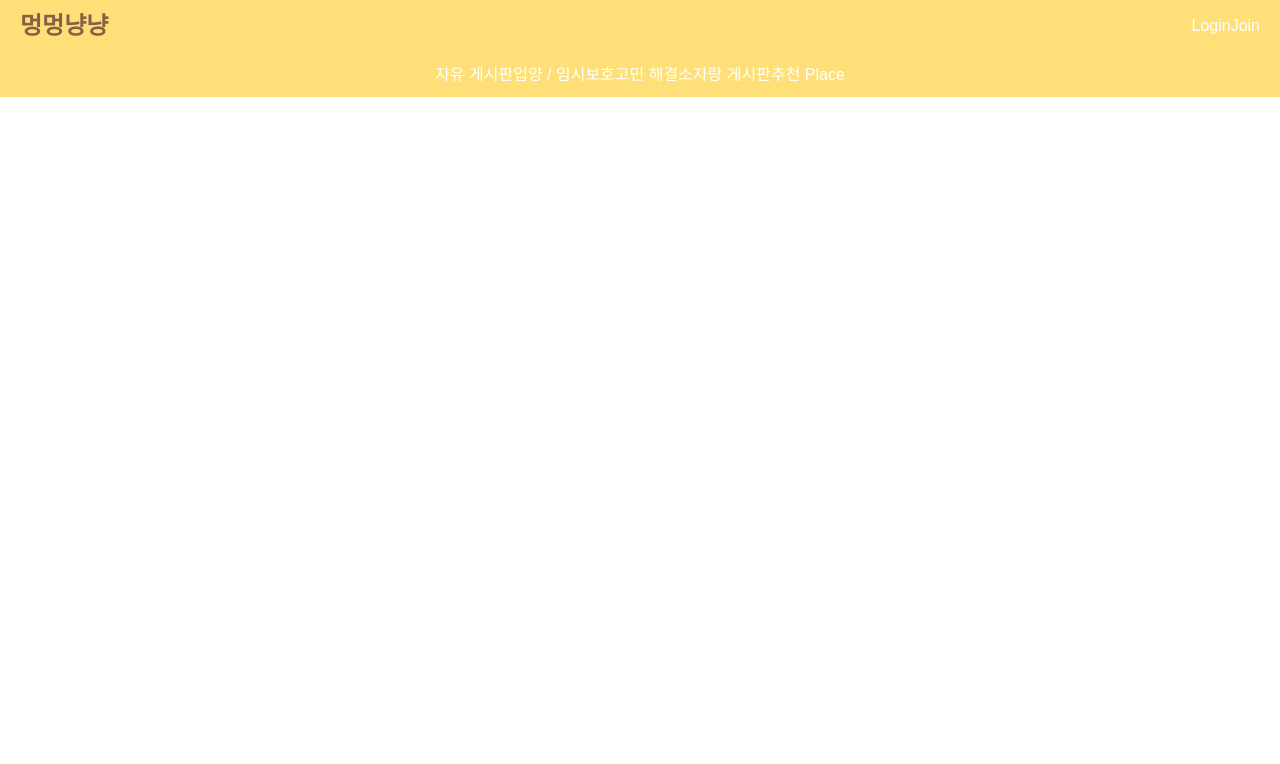
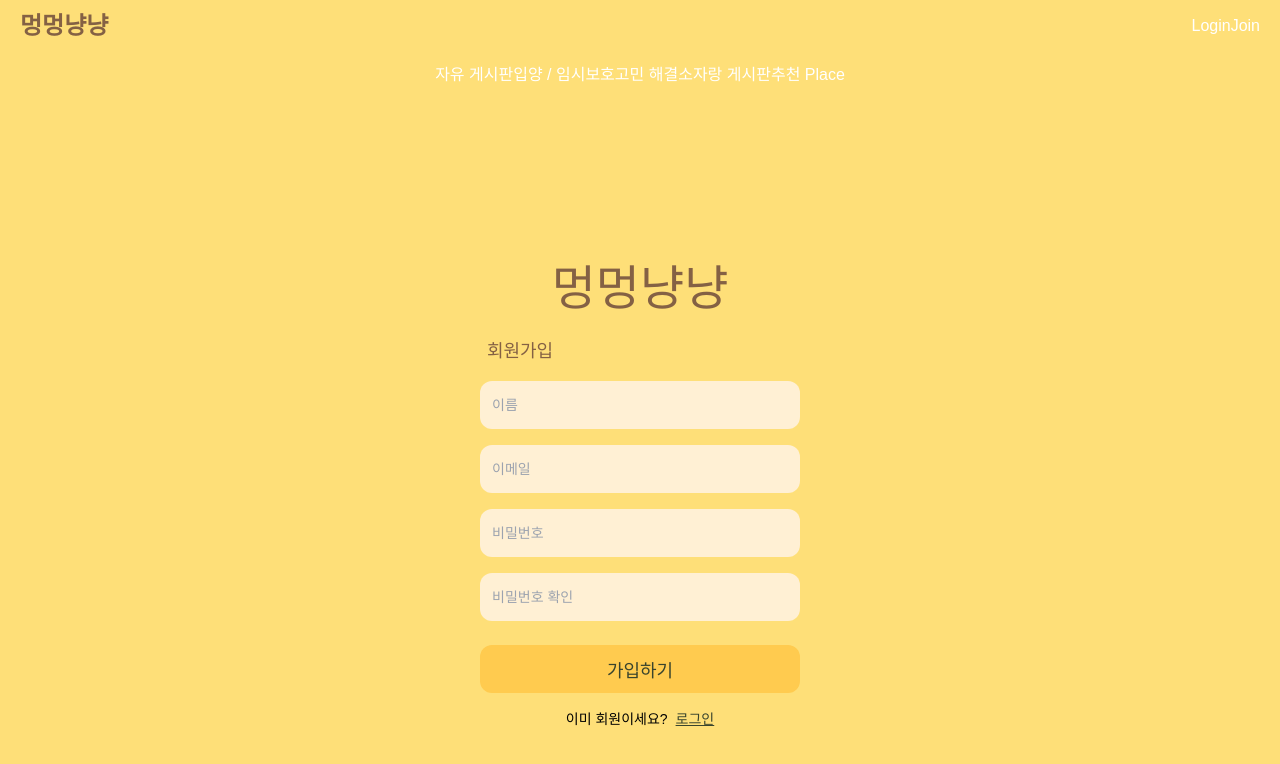
Before and after one commit to wagzag/BowWow2mew-frontend, a React (Create React App) app: page /join in a window 1280 px wide. Shown: the top 764 px of the page. Built offline with nearby package versions, Linux system fonts and the light colour scheme.

Commit message:
로그인 회원가입 main 연결

```diff
--- a/src/App.js
+++ b/src/App.js
@@ -1,7 +1,7 @@
 import React from 'react';
 import { BrowserRouter as Router, Routes, Route } from 'react-router-dom';
-import LoginPage from './login';
-import JoinPage from './join'; // 회원가입 페이지 추가
+import LoginPage from './components/login';
+import JoinPage from './components/join'; // 회원가입 페이지 추가
 
 const App = () => {
   return (
--- a/src/Router.js
+++ b/src/Router.js
@@ -7,6 +7,8 @@ import AdoptionBoard from './components/AdoptionBoard.jsx';
 import QuestionsBoard from './components/QuestionsBoard.jsx';
 import BoastsBoard from './components/BoastsBoard.jsx';
 import RecommendationsBoard from './components/RecommendationsBoard.jsx';
+import LoginPage from './components/login.jsx';
+import JoinPage from './components/join.jsx';
 
 const App = () => {
   return (
@@ -19,6 +21,8 @@ const App = () => {
         <Route path="/questions" element={<QuestionsBoard />} />
         <Route path="/boasts" element={<BoastsBoard />} />
         <Route path="/recommendations" element={<RecommendationsBoard />} />
+        <Route path="/login" element={<LoginPage />} />
+        <Route path="/join" element={<JoinPage />} /> {/* 회원가입 페이지 경로 추가 */}
       </Routes>
     </Router>
   );
--- a/src/join.jsx
+++ b/src/components/join.jsx
@@ -1,6 +1,5 @@
 import React, { useState } from 'react';
 import { useNavigate } from 'react-router-dom';
-import './index.css'; // Tailwind CSS 파일 임포트
 
 const JoinPage = () => {
     const [name, setName] = useState('');
--- a/src/login.jsx
+++ b/src/components/login.jsx
@@ -1,6 +1,5 @@
 import React, { useState } from 'react';
 import { useNavigate } from 'react-router-dom';
-import './index.css'; // Tailwind CSS 파일 임포트
 
 const LoginPage = () => {
   const [email, setEmail] = useState('');
```
